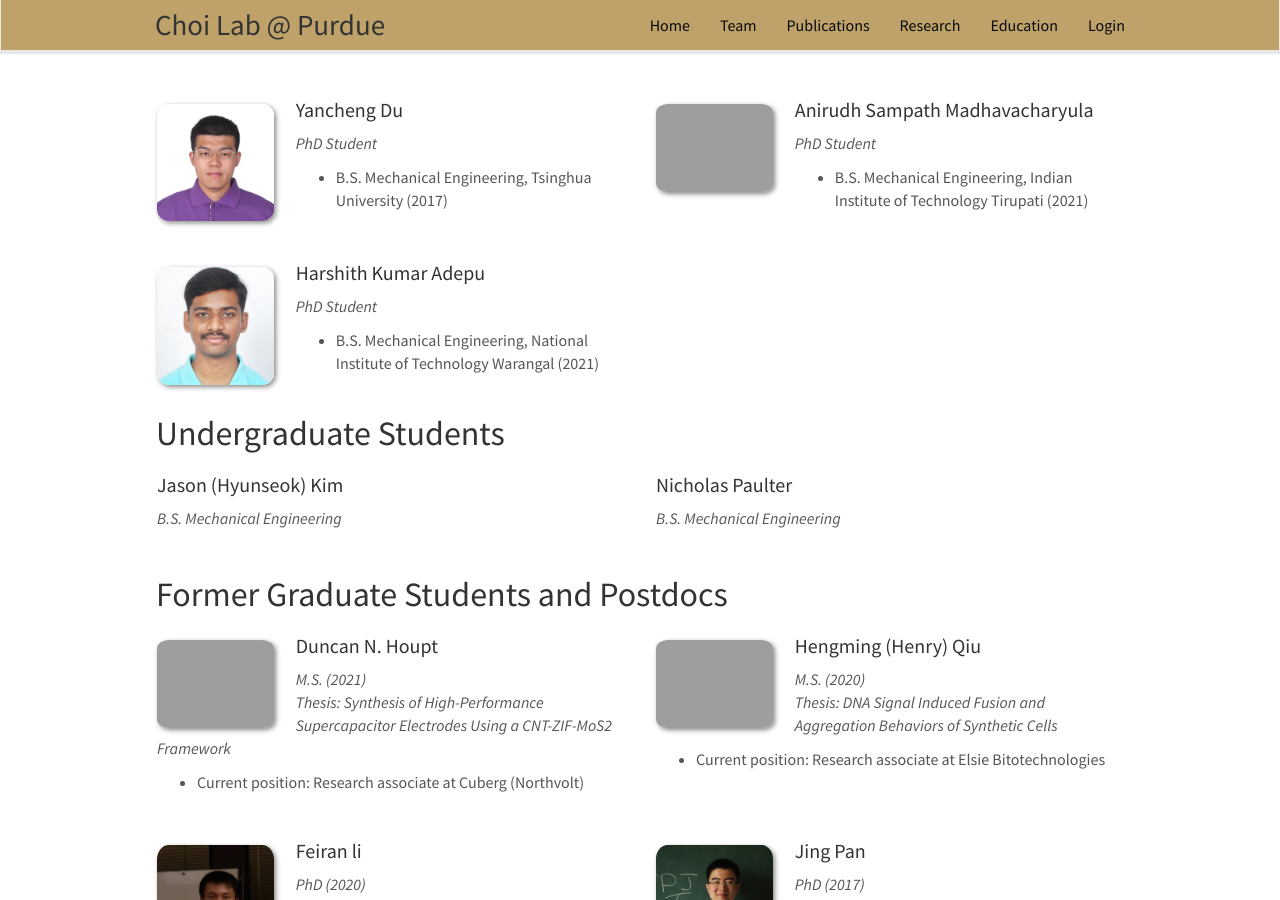
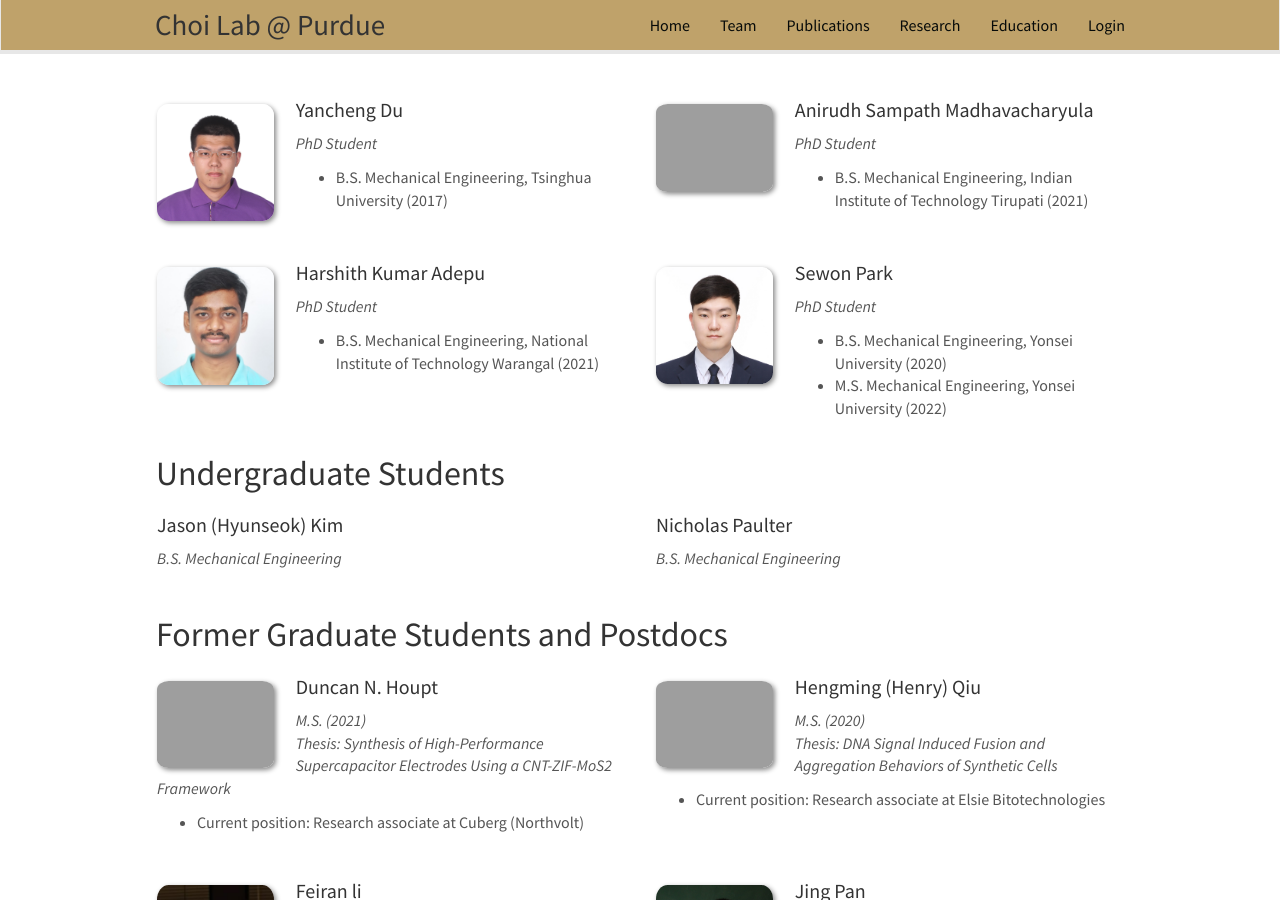
Before and after one commit to choidnalab/choidnalab.github.io, a Jekyll site: the page built from _pages/team.md, in a window 1280 px wide and 900 px high, scrolled down 532 px. Built offline with Jekyll 4.4.1, drawn with Linux system fonts in a browser that asks for light colours; nearby versions of some CDN libraries.

Commit message:
Update PhD_students.yml

```diff
--- a/_data/PhD_students.yml
+++ b/_data/PhD_students.yml
@@ -34,3 +34,11 @@
   email:
   number_educ: 1
   education1: B.S. Mechanical Engineering, National Institute of Technology Warangal (2021)
+
+- name: Sewon Park
+  photo: sewon_park.jpg
+  info: PhD Student
+  email:
+  number_educ: 2
+  education1: B.S. Mechanical Engineering, Yonsei University (2020)
+  education2: M.S. Mechanical Engineering, Yonsei University (2022)
```
